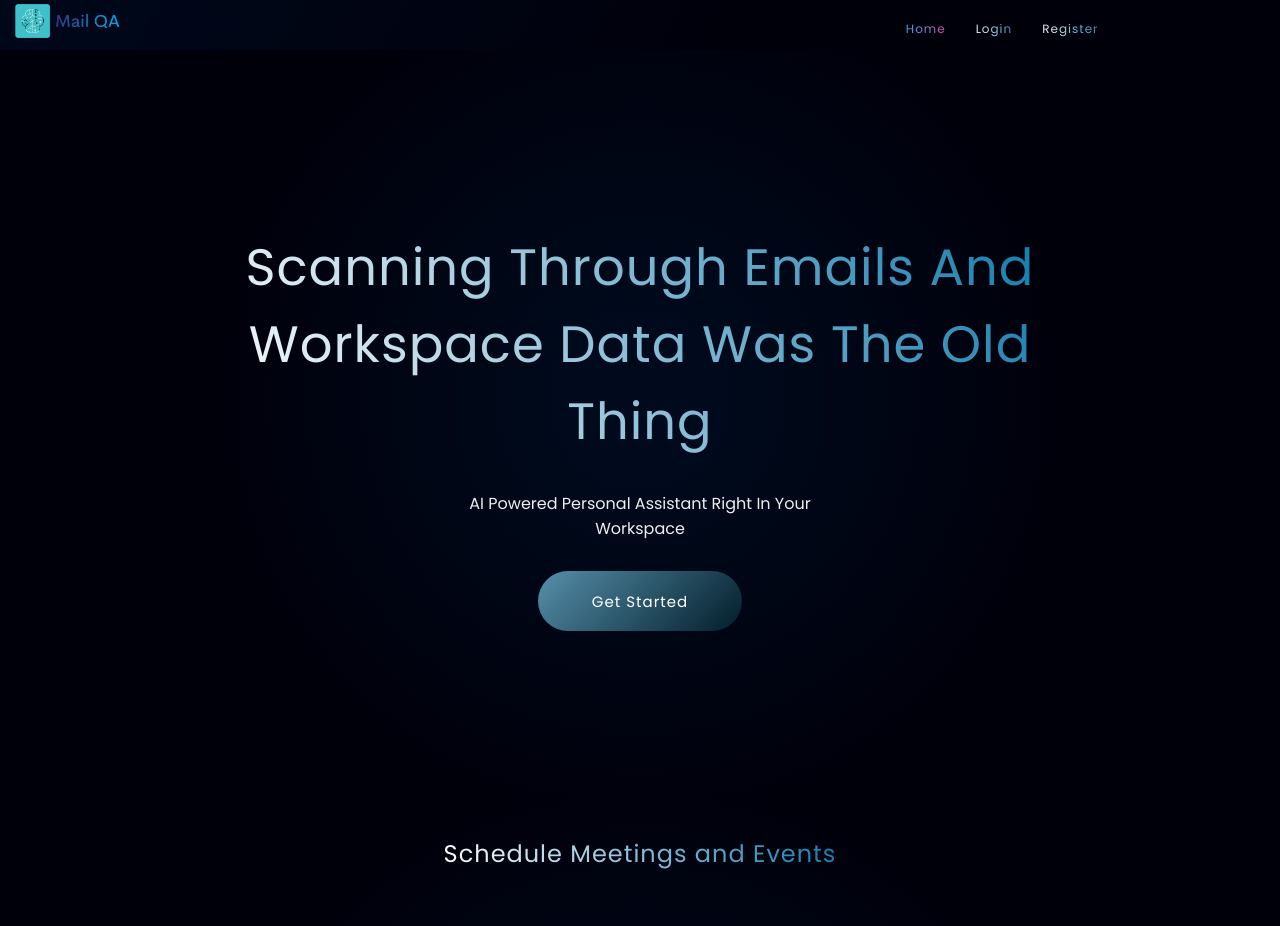
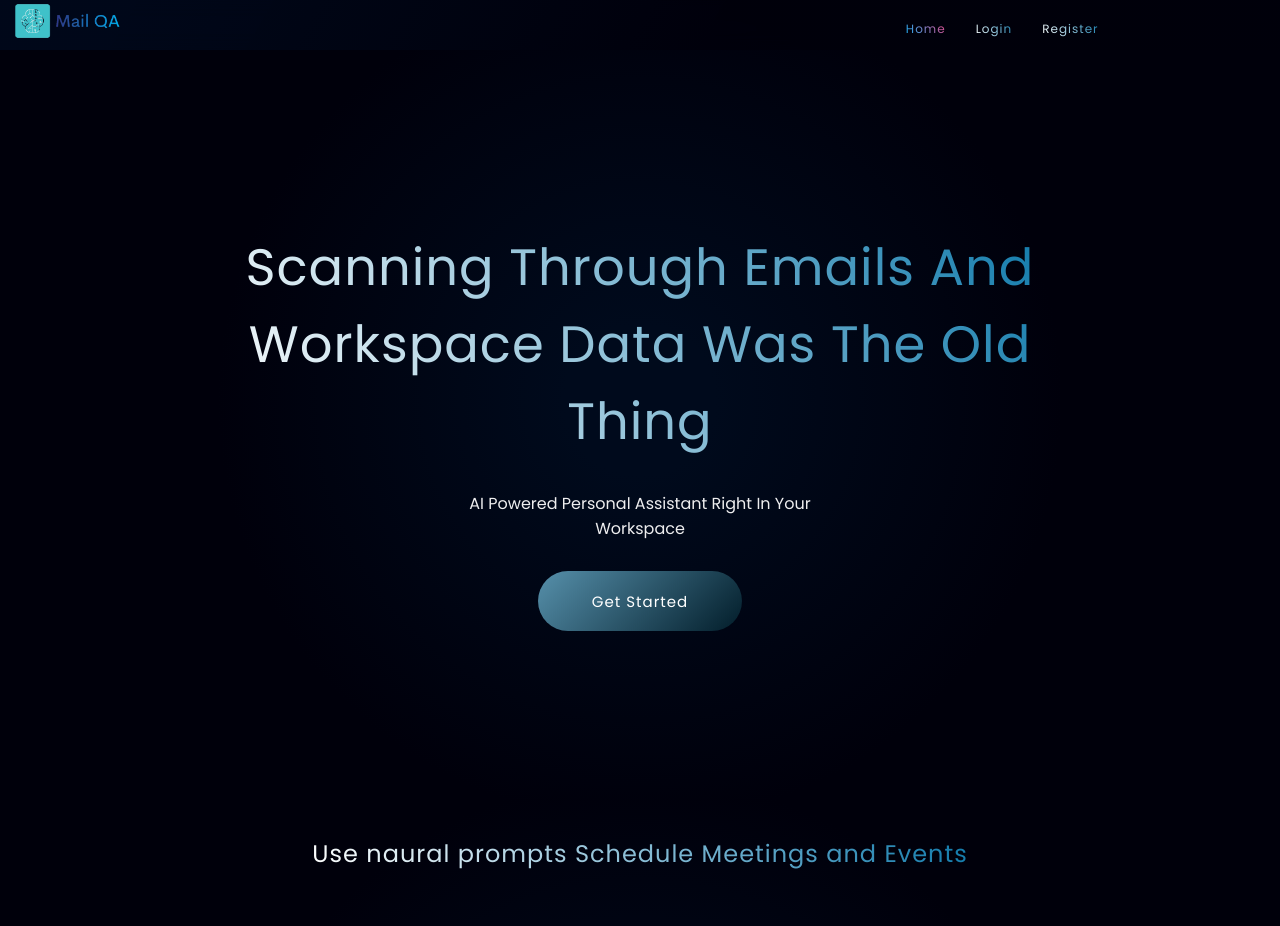
Before and after one commit to astianmuchui/renders, a plain HTML site: page index.html in a window 1280 px wide. Shown: the top 926 px of the page. Drawn offline with Linux system fonts and the light colour scheme.

Commit message:
Added schedule video and a few other things to the landing page

```diff
--- a/index.html
+++ b/index.html
@@ -37,7 +37,7 @@
 
 
         <section>
-                <h1 class="txt-gradient-light txt-light" data-aos="fade-left" data-aos-duration="1000" data-aos-delay="0"> Schedule Meetings and Events </h1>
+                <h1 class="txt-gradient-light txt-light" data-aos="fade-left" data-aos-duration="1000" data-aos-delay="0"> Use naural prompts Schedule Meetings and Events </h1>
                 <video src="./assets/img/schedule meeting.mp4" width="80%" autoplay muted loop data-aos="flip-down" data-aos-duration="1000" data-aos-delay="200"></video>
         </section>
 
```
